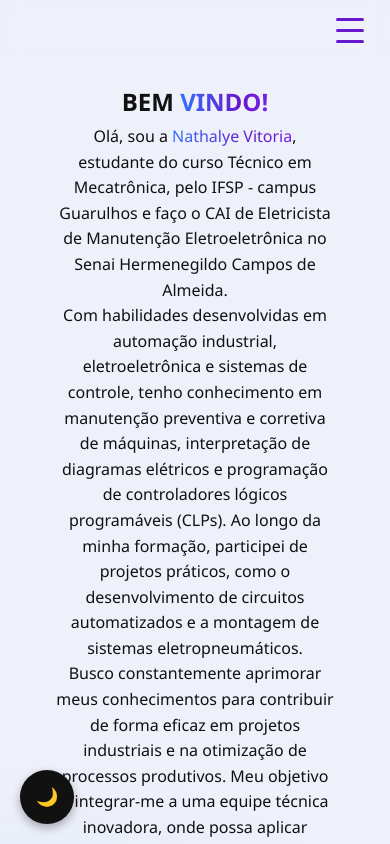
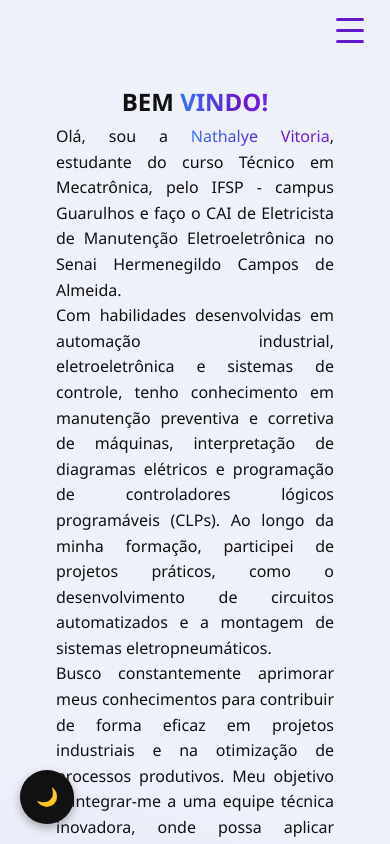
Before and after one commit to nathalyevitoria/Portifolio-Nathalye-Vitoria, a React (Vite) app: page / in a window 390 px wide. Shown: the top 844 px of the page. Built offline with nearby package versions, Linux system fonts and the light colour scheme.

Commit message:
feat: jutificando o texto

```diff
--- a/src/styles/home.css
+++ b/src/styles/home.css
@@ -115,6 +115,7 @@ body.dark-mode .cv-button::after {
   margin: 30px 0;
   border-left: .7em solid #3172ff;
   padding-left: 2em;
+  text-align: justify;
 }
 
 .avatar {
@@ -151,15 +152,6 @@ body.dark-mode .cv-button::after {
   object-fit: cover;
   object-position: top;
   clip-path: polygon(81% 0, 100% 18%, 100% 100%, 0 100%, 0 0);
-}
-
-@media (max-width: 1330px - 1025px) {
-  .cv-button {
-    display: inline-block;
-    margin: 20px auto 0 auto;
-    width: auto;
-    text-align: center;
-  }
 }
 
 /* Responsividade Home */
@@ -207,7 +199,7 @@ body.dark-mode .cv-button::after {
     border-left: none;
     padding-left: 0;
     margin: 20px 0;
-    text-align: center;
+    /* Removido text-align: center para manter justify em todos os tamanhos */
   }
   .avatar {
     margin: 0 auto;
```
